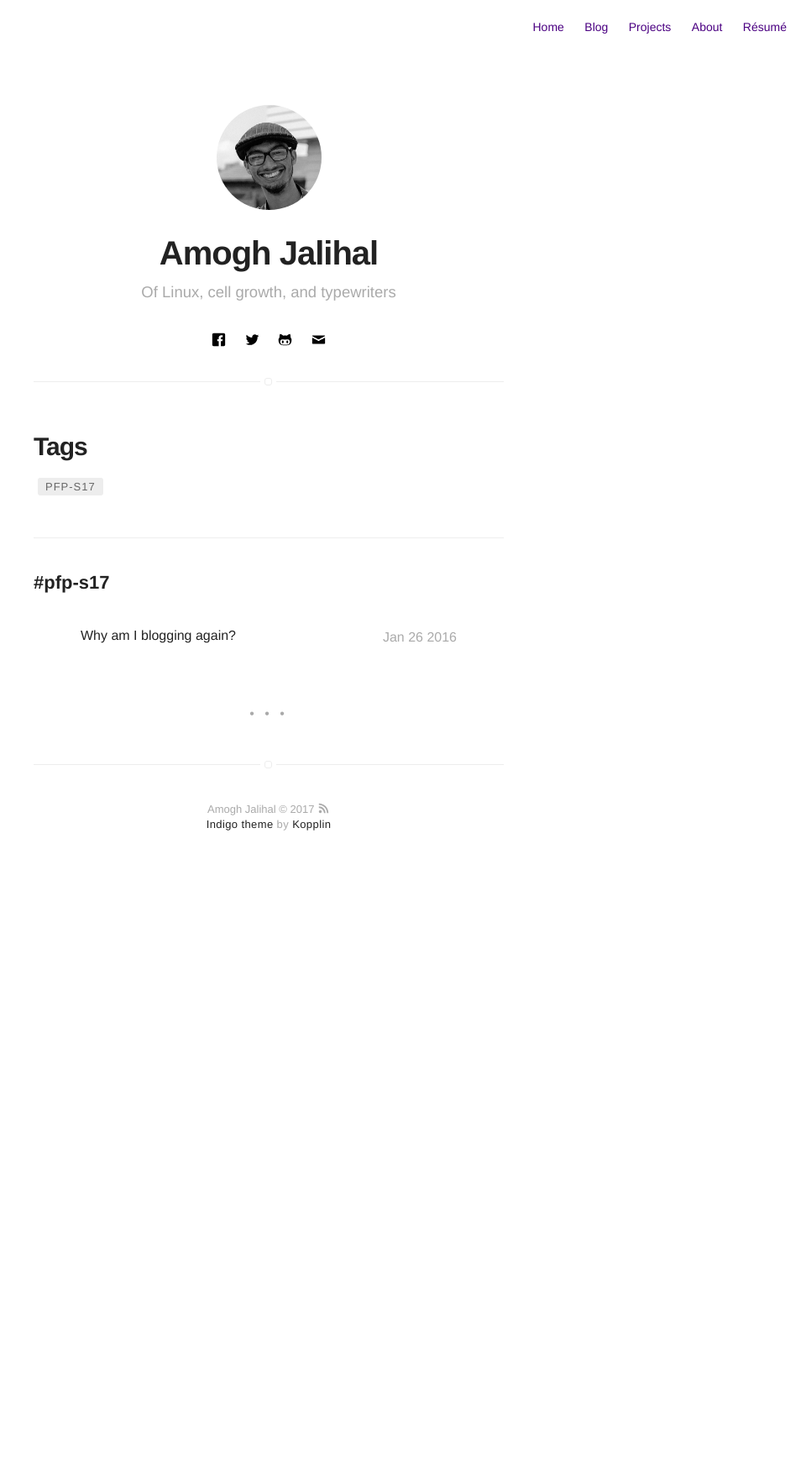
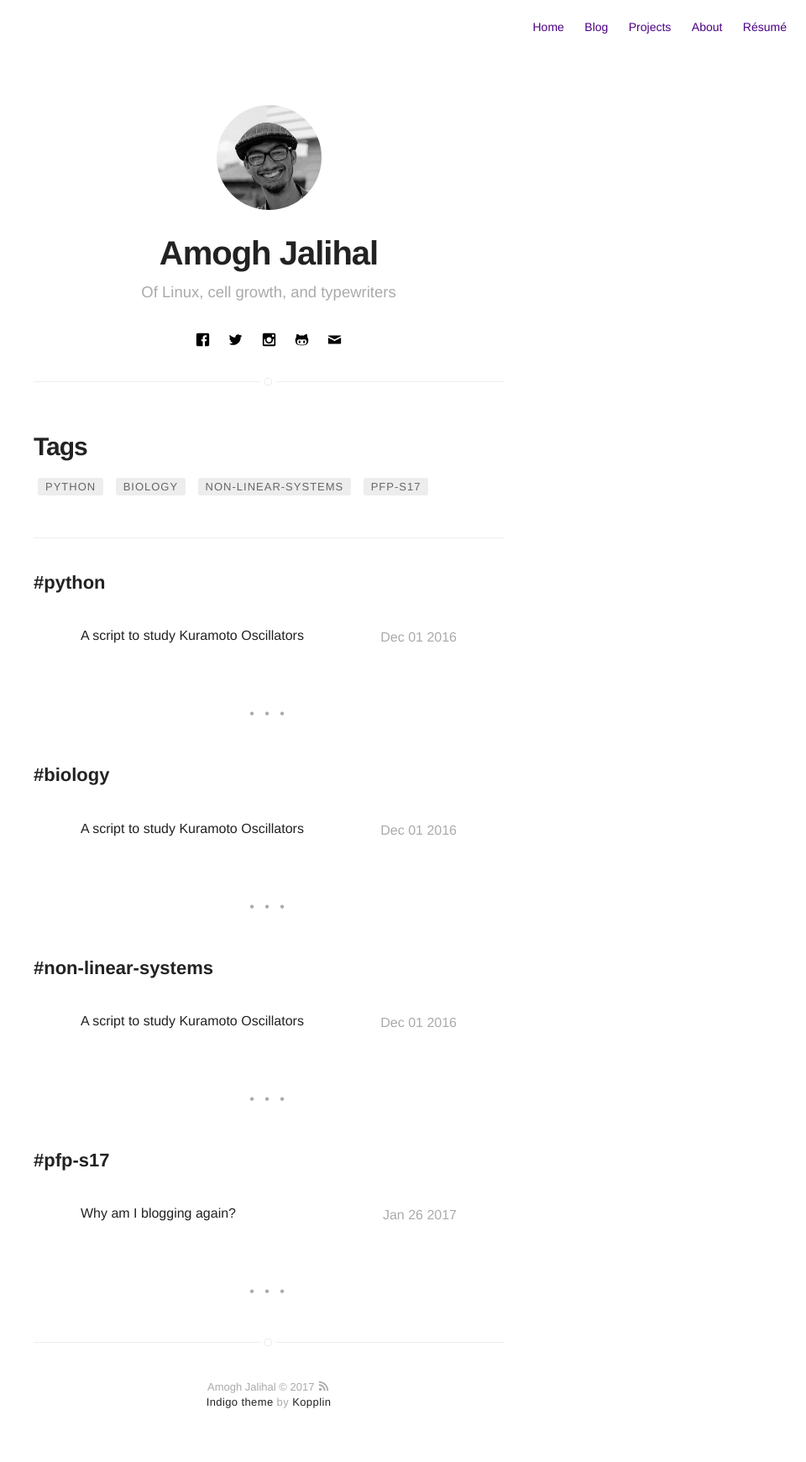
Before and after one commit to amoghpj/amoghpj.github.io, a Jekyll site: the page built from tags.html, in a window 1280 px wide. Shown: the whole page at 84% size, without its empty margins (320-1280 px from the left). Built offline with Jekyll 4.4.1, drawn with Linux system fonts in a browser that asks for light colours; before the commit the page ends 1054 px from its top, so only the background shows below that; some of the changed lines change nothing that is shown.

Commit message:
added kuramoto post

```diff
--- a/_config.yml
+++ b/_config.yml
@@ -38,7 +38,7 @@ disqus: mydisqus
 facebook: myfacebook
 twitter: amogh_jalihal
 # google: mygoogle
-# instagram: myinstagram
+instagram: randompheromone
 # pinterest: mypinterest
 # linkedin: mylinkedin
 # youtube: myyoutube
--- /dev/null
+++ b/_posts/2016-12-01-on-kuramoto-oscillators.md
@@ -0,0 +1,14 @@
+---
+title: "A script to study Kuramoto Oscillators"
+layout: post
+headerImage: false
+tag:
+- python
+- biology
+- non-linear-systems
+blog: true
+---
+
+As a requirement for Computing the Brain, a course I took in Fall 2016, I presented the Lu et al, 2016 paper on resynchronization in the context of jetlag. To try and understand the basis for their model of jetlag, I tried simulating the Kuramoto model myself. LINK Here is a code to generate a simulation of the Kuramoto model, which outputs something like this:
+
+![The Kuramoto coupled oscillator system]({{ site.url }}/assets/images/kuramoto_N15_K009.gif)
```
Also changed, not shown: _posts/2017-01-26-why-am-i-blogging.md (renamed from _posts/2016-01-26-why-am-i-blogging.md), assets/images/kuramoto_N15_K009.gif (added).
